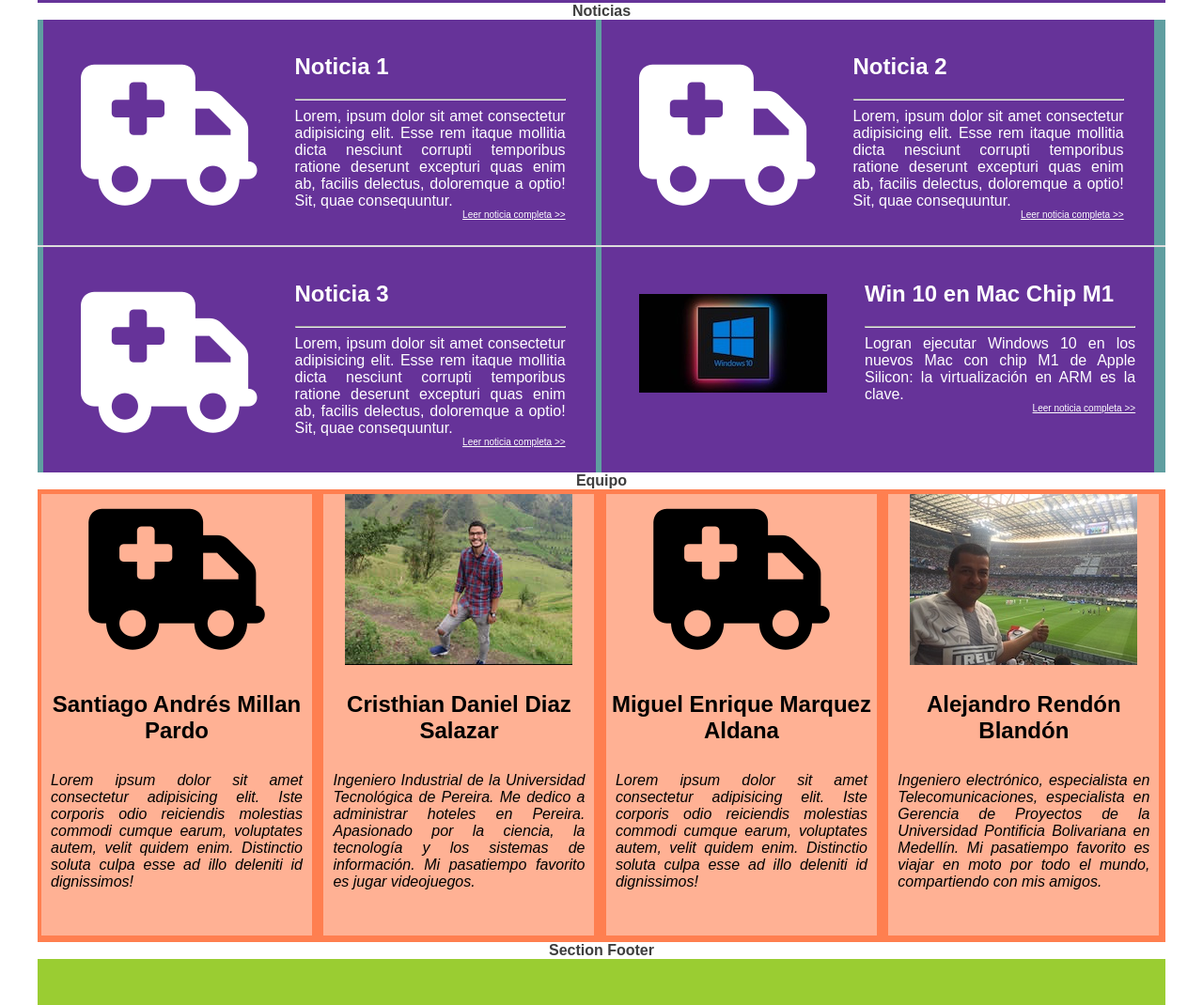
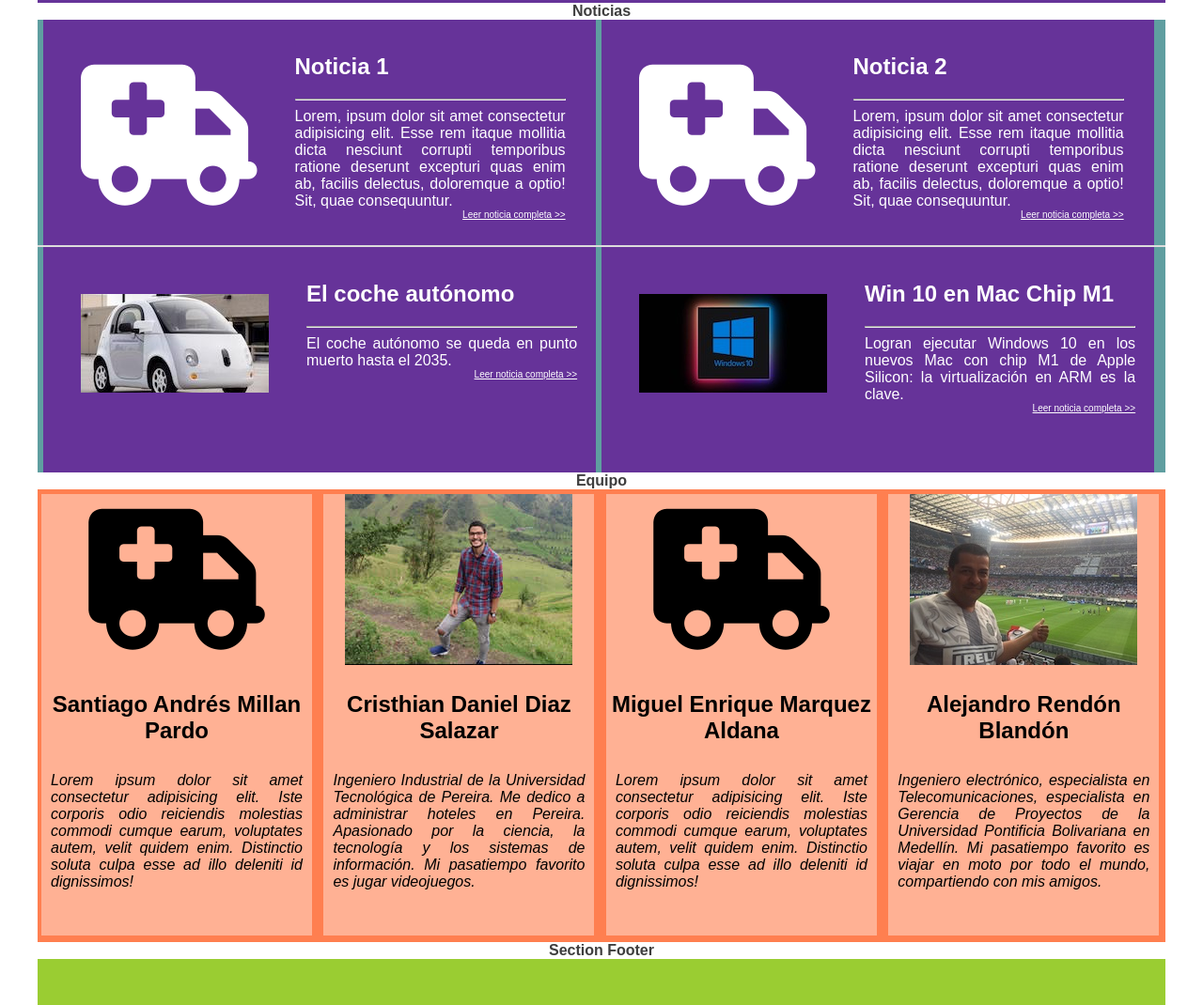
Before and after one commit to arendonb/semana-1-98, a website: page src/index.html in a window 1280 px wide. Shown: the part 797-1867 px from the top of the page at 94% size. Drawn offline with Linux system fonts and the light colour scheme.

Commit message:
Se actualiza la noticia 3

```diff
--- a/src/index.html
+++ b/src/index.html
@@ -140,15 +140,14 @@
                     <div class="news-data">
 
                         <div class="news-image">
-                            <i class="fas fa-ambulance news-logo" style="font-size:150px"></i>
+                            <!-- <i class="fas fa-ambulance news-logo" style="font-size:150px"></i> -->
+                            <div class="container-imagenN3"></div>
                         </div>
                         <div class="news-text">
-                            <h2 class="news-title">Noticia 3</h2>
+                            <h2 class="news-title">El coche autónomo</h2>
                             <hr>
-                            <p class="news-info" style="margin:0; padding:0;">Lorem, ipsum dolor sit amet consectetur adipisicing
-                                elit. Esse rem itaque mollitia dicta nesciunt corrupti temporibus ratione deserunt excepturi
-                                quas enim ab, facilis delectus, doloremque a optio! Sit, quae consequuntur.</p>
-                            <span class="news-url"><a href="#">Leer noticia completa >></a></span> </div>
+                            <p class="news-info" style="margin:0; padding:0;">El coche autónomo se queda en punto muerto hasta el 2035.</p>
+                            <span class="news-url"><a href="https://www.hoy.es/tecnologia/coche-autonomo-queda-punto-muerto-covid-20201127215719-ntrc.html">Leer noticia completa >></a></span> </div>
                     </div>
                     <div class="news-data">
 
--- a/src/style.css
+++ b/src/style.css
@@ -63,6 +63,14 @@ body{
     height: 182px;
 }
 
+.container-imagenN3{
+    background-image: url('./noticia3.jpg');
+    background-position: 50% 50%;
+    background-repeat: no-repeat;
+    width: 200px;
+    height: 105px;
+    margin: 40px auto;
+}
 
 .container-imagenN4{
     background-image: url('./noticia4.jpg');
```
Also changed, not shown: src/noticia3.JPG (added).
